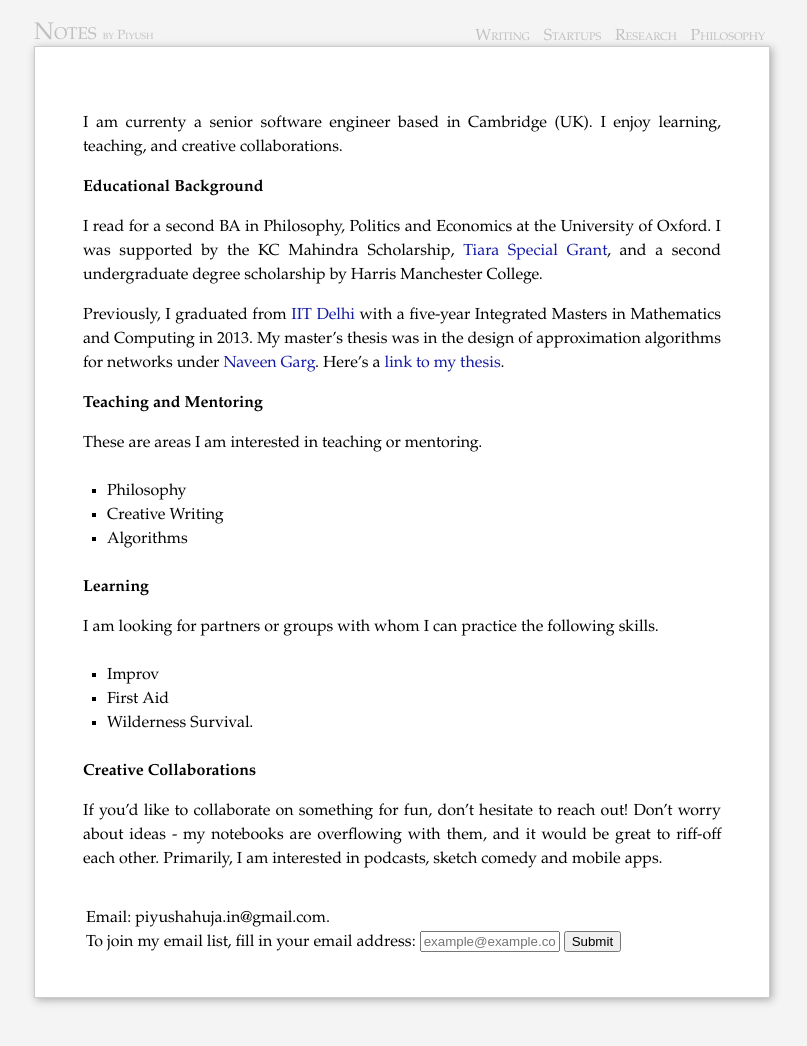
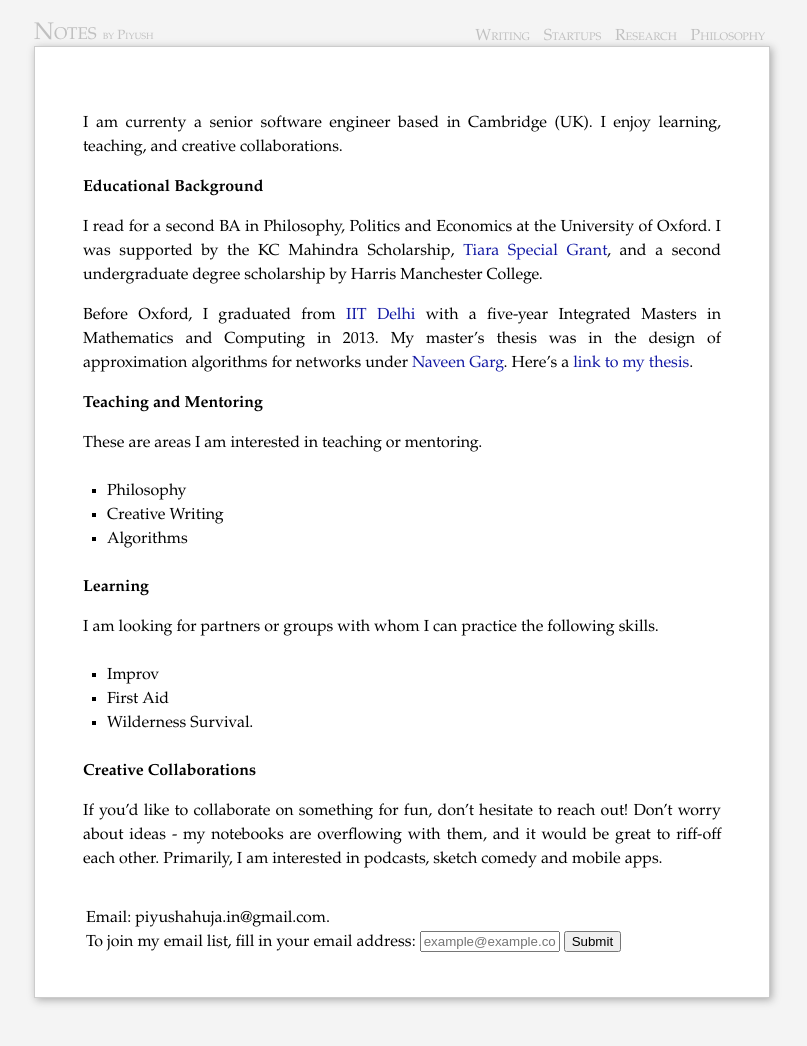
Before and after one commit to piyushahuja/piyushahuja.github.io, a Jekyll site: the page built from index.md, in a window 1280 px wide. Shown: the whole page, without its empty margins (238-1045 px from the left). Built offline with Jekyll 4.4.1, drawn with Linux system fonts in a browser that asks for light colours.

Commit message:
auto deployed

```diff
--- a/index.md
+++ b/index.md
@@ -16,7 +16,7 @@ I am currenty a senior software engineer based in Cambridge (UK). I enjoy learni
 
 I read for a second BA in Philosophy, Politics and Economics at the University of Oxford.  I was supported by the KC Mahindra Scholarship, [Tiara Special Grant](https://www.tiarafoundation.com/copy-of-tiara-special-grant), and a second undergraduate degree scholarship by Harris Manchester College.
 
-Previously, I graduated from [IIT Delhi](https://en.wikipedia.org/wiki/Indian_Institute_of_Technology_Delhi) with a five-year Integrated Masters in Mathematics and Computing in 2013. My master's thesis was in the design of approximation algorithms for networks under [Naveen Garg](https://en.wikipedia.org/wiki/Naveen_Garg). Here's a [link to my thesis][thesis].
+Before Oxford, I graduated from [IIT Delhi](https://en.wikipedia.org/wiki/Indian_Institute_of_Technology_Delhi) with a five-year Integrated Masters in Mathematics and Computing in 2013. My master's thesis was in the design of approximation algorithms for networks under [Naveen Garg](https://en.wikipedia.org/wiki/Naveen_Garg). Here's a [link to my thesis][thesis].
 
 <!-- The [research section](/research)  gives a summary of my research projects.
  -->
```
